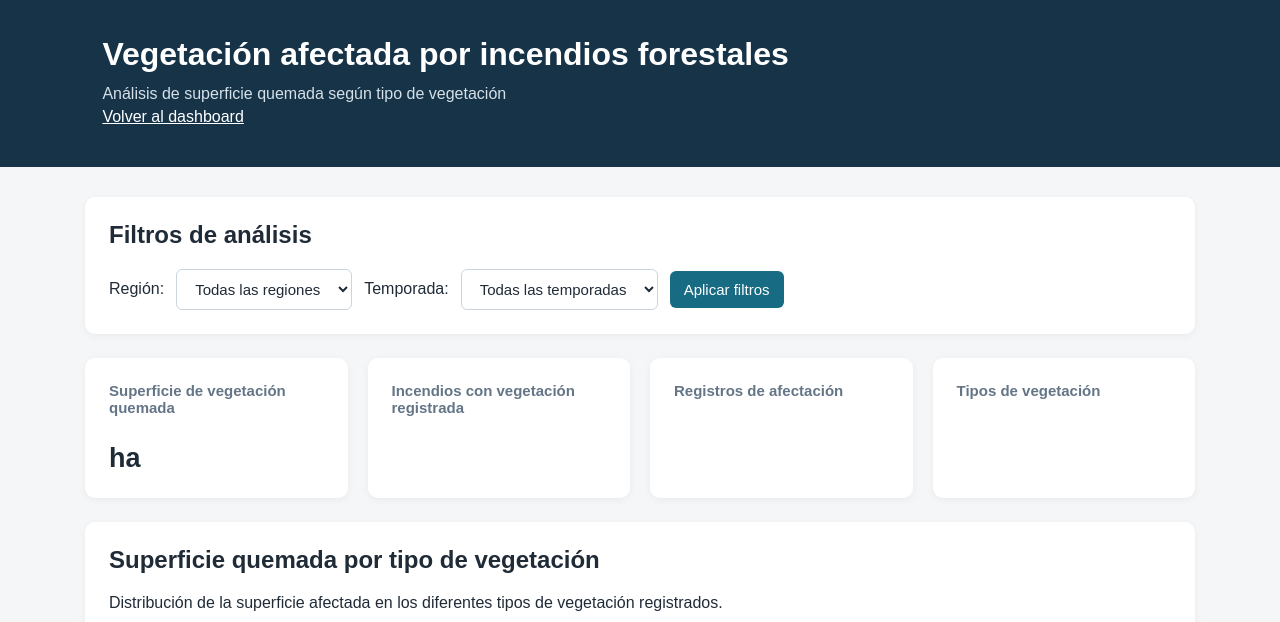
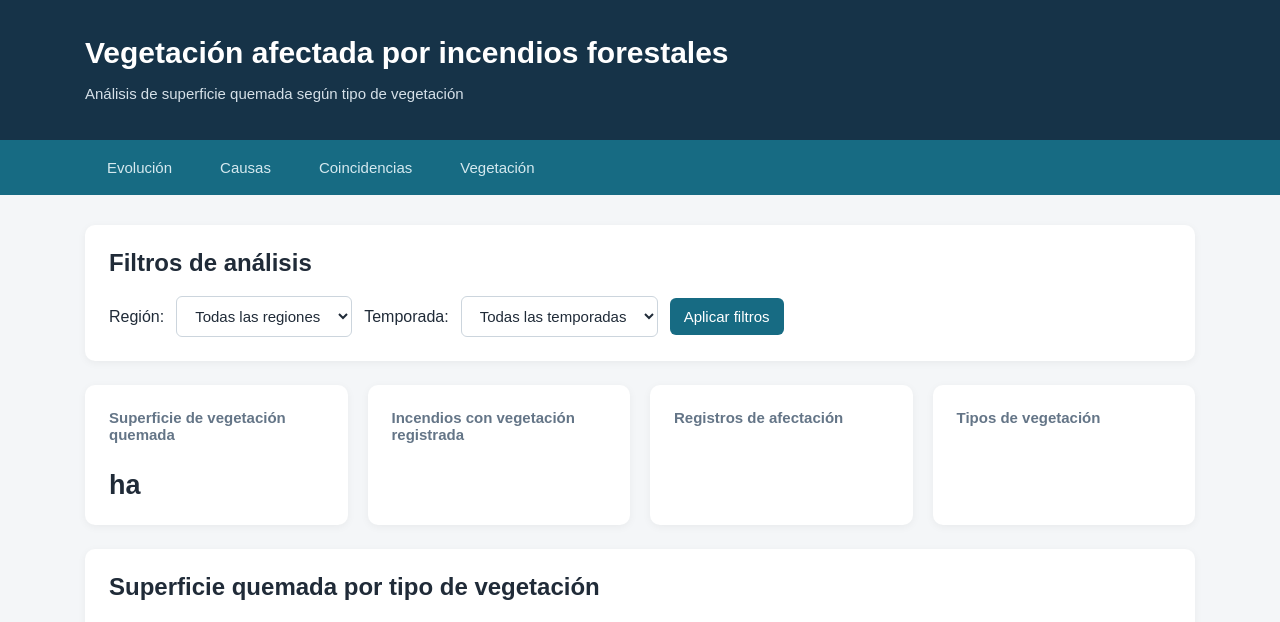
Before and after one commit to toookki/NASA-CONAF-app, a Django app: template incendios/templates/incendios/vegetacion.html in a window 1280 px wide. Shown: the top 622 px of the page. Run offline with Django 5.2, Linux system fonts and the light colour scheme; the template is opened without the code that fills it, so the values that code supplies are empty.

Commit message:
feat: agregar barra de navegacion y unificar estilos de las vistas

```diff
--- a/incendios/static/incendios/estilos.css
+++ b/incendios/static/incendios/estilos.css
@@ -21,16 +21,22 @@ body {
 header {
     background: #163348;
     color: white;
-    padding: 36px 8%;
+    padding: 34px max(20px, calc((100% - 1150px) / 2 + 20px));
 }
 
 header h1 {
-    margin: 0 0 12px;
+    margin: 0 0 10px;
+    font-size: 30px;
+    font-weight: 700;
+    line-height: 1.25;
 }
 
 header p {
-    margin: 5px 0;
+    margin: 0;
     color: #d5e0e8;
+    font-size: 15px;
+    font-weight: 400;
+    line-height: 1.6;
 }
 
 header a {
@@ -43,7 +49,75 @@ header a:hover {
 
 
 /* ==========================================
-   3. Contenedor principal y paneles
+   3. Navegación principal
+   ========================================== */
+
+.navegacion-principal {
+    width: 100%;
+    background: #176b83;
+}
+
+.navegacion-contenido {
+    max-width: 1150px;
+    margin: 0 auto;
+    padding: 0 20px;
+}
+
+.navegacion-enlaces {
+    display: flex;
+    align-items: stretch;
+    gap: 4px;
+}
+
+.navegacion-enlaces a {
+    position: relative;
+    display: flex;
+    align-items: center;
+    justify-content: center;
+    padding: 19px 22px;
+    color: #d5e9ef;
+    font-size: 15px;
+    font-weight: 400;
+    text-decoration: none;
+    white-space: nowrap;
+    transition: background 0.2s, color 0.2s;
+}
+
+.navegacion-enlaces a:hover {
+    color: white;
+    background: #ffffff18;
+}
+
+.navegacion-enlaces a:focus-visible {
+    outline: 2px solid white;
+    outline-offset: -4px;
+}
+
+/* Página activa */
+
+.navegacion-enlaces a.activo {
+    color: white;
+    font-weight: 700;
+}
+
+/* Indicador triangular */
+
+.navegacion-enlaces a.activo::after {
+    content: "";
+    position: absolute;
+    bottom: 0;
+    left: 50%;
+    transform: translateX(-50%);
+    width: 0;
+    height: 0;
+    border-left: 8px solid transparent;
+    border-right: 8px solid transparent;
+    border-bottom: 8px solid #f4f6f8;
+}
+
+
+/* ==========================================
+   4. Contenedor principal y paneles
    ========================================== */
 
 main {
@@ -128,18 +209,19 @@ button:hover {
     margin-top: 0;
     color: #647587;
     font-size: 15px;
+    font-weight: 600;
 }
 
 .indicador p {
     margin-bottom: 0;
     font-size: 27px;
-    font-weight: bold;
+    font-weight: 700;
     overflow-wrap: anywhere;
 }
 
 
 /* ==========================================
-   6. Gráficos
+   7. Gráficos
    ========================================== */
 
 .grafico {
--- /dev/null
+++ b/incendios/templates/incendios/_navegacion.html
@@ -0,0 +1,39 @@
+<nav class="navegacion-principal" aria-label="Navegación principal">
+    <div class="navegacion-contenido">
+        <div class="navegacion-enlaces">
+
+            {% if request.resolver_match.url_name == "dashboard" %}
+                <a class="activo" href="{% url 'dashboard' %}" aria-current="page">
+                    Evolución
+                </a>
+            {% else %}
+                <a href="{% url 'dashboard' %}">Evolución</a>
+            {% endif %}
+
+            {% if request.resolver_match.url_name == "causas" %}
+                <a class="activo" href="{% url 'causas' %}" aria-current="page">
+                    Causas
+                </a>
+            {% else %}
+                <a href="{% url 'causas' %}">Causas</a>
+            {% endif %}
+
+            {% if request.resolver_match.url_name == "coincidencias" %}
+                <a class="activo" href="{% url 'coincidencias' %}" aria-current="page">
+                    Coincidencias
+                </a>
+            {% else %}
+                <a href="{% url 'coincidencias' %}">Coincidencias</a>
+            {% endif %}
+
+            {% if request.resolver_match.url_name == "vegetacion" %}
+                <a class="activo" href="{% url 'vegetacion' %}" aria-current="page">
+                    Vegetación
+                </a>
+            {% else %}
+                <a href="{% url 'vegetacion' %}">Vegetación</a>
+            {% endif %}
+
+        </div>
+    </div>
+</nav>
--- a/incendios/templates/incendios/vegetacion.html
+++ b/incendios/templates/incendios/vegetacion.html
@@ -17,13 +17,9 @@
     <header>
         <h1>Vegetación afectada por incendios forestales</h1>
         <p>Análisis de superficie quemada según tipo de vegetación</p>
+    </header>
 
-        <p>
-            <a href="{% url 'dashboard' %}">
-                Volver al dashboard
-            </a>
-        </p>
-    </header>
+    {% include "incendios/_navegacion.html" %}
 
     <main>
         <section class="panel">
```
Also changed, not shown: other parts of incendios/static/incendios/estilos.css (+49 -19 lines), incendios/templates/incendios/causas.html (+2 -5 lines), incendios/templates/incendios/coincidencias.html (+3 -10 lines), incendios/templates/incendios/dashboard.html (+2 -15 lines).
